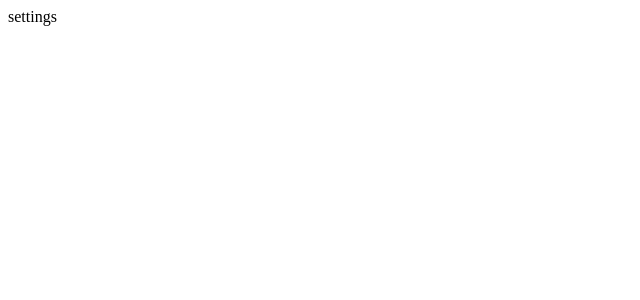
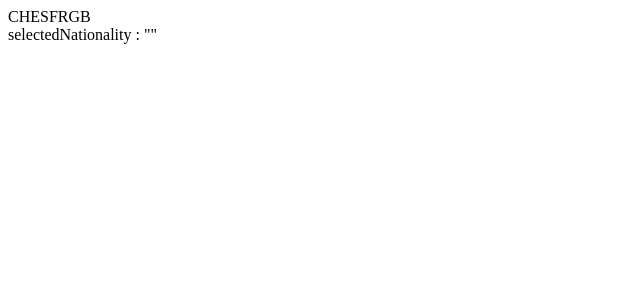
Before and after one commit to NourelhoudaDha/address-book-app, a React app: page /settings in a window 1280 px wide. Shown: the top 300 px of the page, without its empty margins (0-640 px from the left). Built offline with nearby package versions, Linux system fonts and the light colour scheme.

Commit message:
implement settings with redux

```diff
--- /dev/null
+++ b/src/components/nationalityItem/NationalityItem.jsx
@@ -0,0 +1,20 @@
+import { useCallback } from 'react'
+import PropTypes from 'prop-types'
+
+const NationalityItem = ({ onClick, value }) => {
+  const memoizedUpdateNationality = useCallback(() => {
+    onClick(value)
+  }, [])
+  return (
+    <view type='text' onClick={memoizedUpdateNationality}>
+      {value}
+    </view>
+  )
+}
+
+NationalityItem.propTypes = {
+  onClick: PropTypes.func,
+  value: PropTypes.string,
+}
+
+export default NationalityItem
--- a/src/constants/index.js
+++ b/src/constants/index.js
@@ -1 +1,3 @@
 export const MAX_LOADED_USERS = 1000
+
+export const NATIONALITIES = ['CH', 'ES', 'FR', 'GB']
--- a/src/pages/settings/Settings.jsx
+++ b/src/pages/settings/Settings.jsx
@@ -1,2 +1,28 @@
-const Settings = () => <div>settings</div>
+import { useCallback } from 'react'
+import { useDispatch, useSelector } from 'react-redux'
+import { NATIONALITIES } from '../../constants'
+import NationalityItem from '../../components/nationalityItem/NationalityItem.jsx'
+import { updateNationality } from '../../store/actions'
+import { selectNationality } from '../../store/selectors'
+
+const Settings = () => {
+  const dispatch = useDispatch()
+  const selectedNationality = useSelector(selectNationality)
+  const memoizedUpdateNationality = useCallback((nationality) => {
+    dispatch(updateNationality(nationality))
+  }, [])
+
+  return (
+    <div>
+      {NATIONALITIES.map((item, index) => (
+        <NationalityItem
+          onClick={memoizedUpdateNationality}
+          value={item}
+          key={index}
+        />
+      ))}
+      <div> selectedNationality : {JSON.stringify(selectedNationality)}</div>
+    </div>
+  )
+}
 export default Settings
--- a/src/store/actions/index.js
+++ b/src/store/actions/index.js
@@ -1,3 +1,3 @@
 import getUsers from './users.actions'
-
-export { getUsers }
+import updateNationality from './settings.actions'
+export { getUsers, updateNationality }
--- /dev/null
+++ b/src/store/actions/settings.actions.js
@@ -0,0 +1,3 @@
+import { createAction } from '@reduxjs/toolkit'
+
+export default createAction('nationality/update')
--- a/src/store/reducers/index.js
+++ b/src/store/reducers/index.js
@@ -1,3 +1,3 @@
 import userReducer from './users.reducer'
-
-export { userReducer }
+import settingReducer from './settings.reducer'
+export { userReducer, settingReducer }
--- /dev/null
+++ b/src/store/reducers/settings.reducer.js
@@ -0,0 +1,16 @@
+import { createSlice } from '@reduxjs/toolkit'
+import { updateNationality } from '../actions'
+
+const settingsSlice = createSlice({
+  name: 'settings',
+  initialState: {
+    nationality: '',
+  },
+  extraReducers: {
+    [updateNationality]: (state, action) => {
+      state.nationality = action.payload
+    },
+  },
+})
+
+export default settingsSlice.reducer
--- a/src/store/selectors/index.js
+++ b/src/store/selectors/index.js
@@ -1 +1,2 @@
 export * from './users.selectors'
+export * from './settings.selectors'
--- /dev/null
+++ b/src/store/selectors/settings.selectors.js
@@ -0,0 +1 @@
+export const selectNationality = ({ settings }) => settings.nationality
--- a/src/store/store.js
+++ b/src/store/store.js
@@ -1,7 +1,8 @@
 import { configureStore } from '@reduxjs/toolkit'
-import { userReducer } from './reducers'
+import { userReducer, settingReducer } from './reducers'
 export default configureStore({
   reducer: {
     users: userReducer,
+    settings: settingReducer,
   },
 })
```
